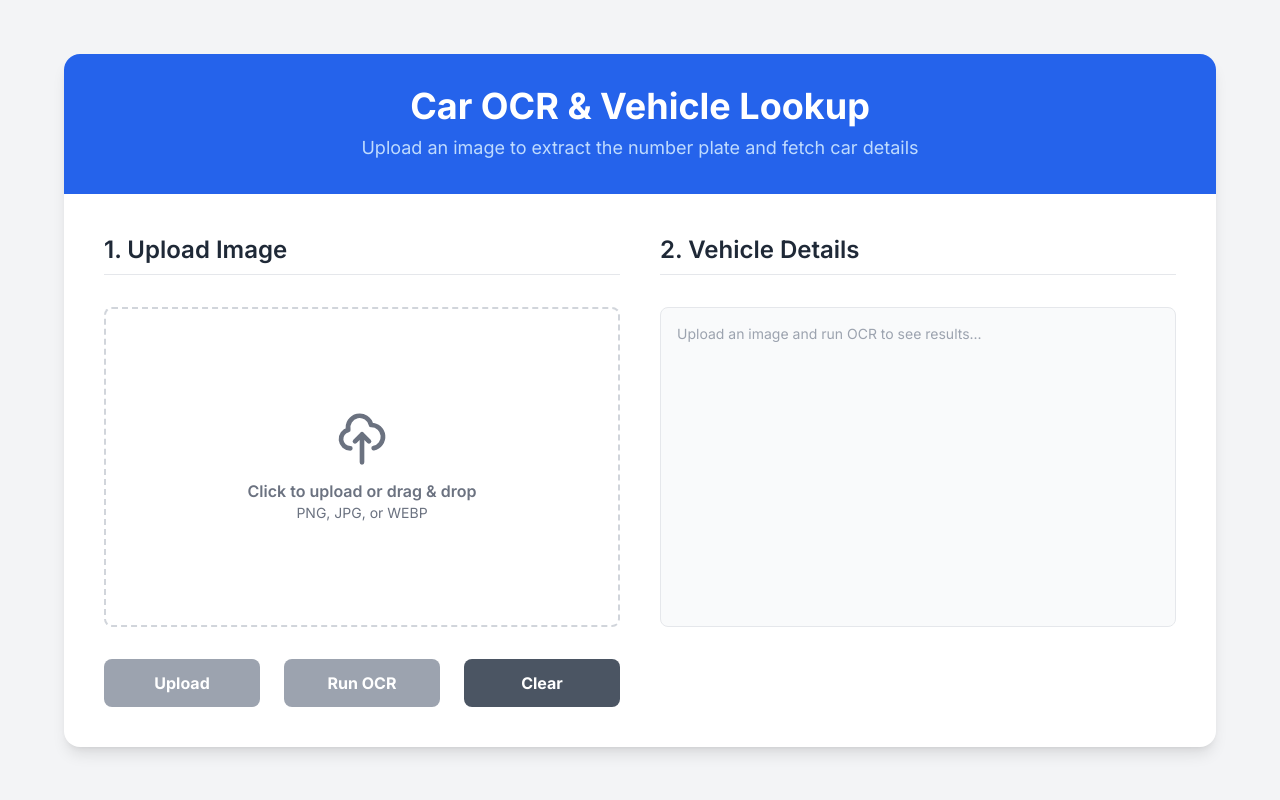
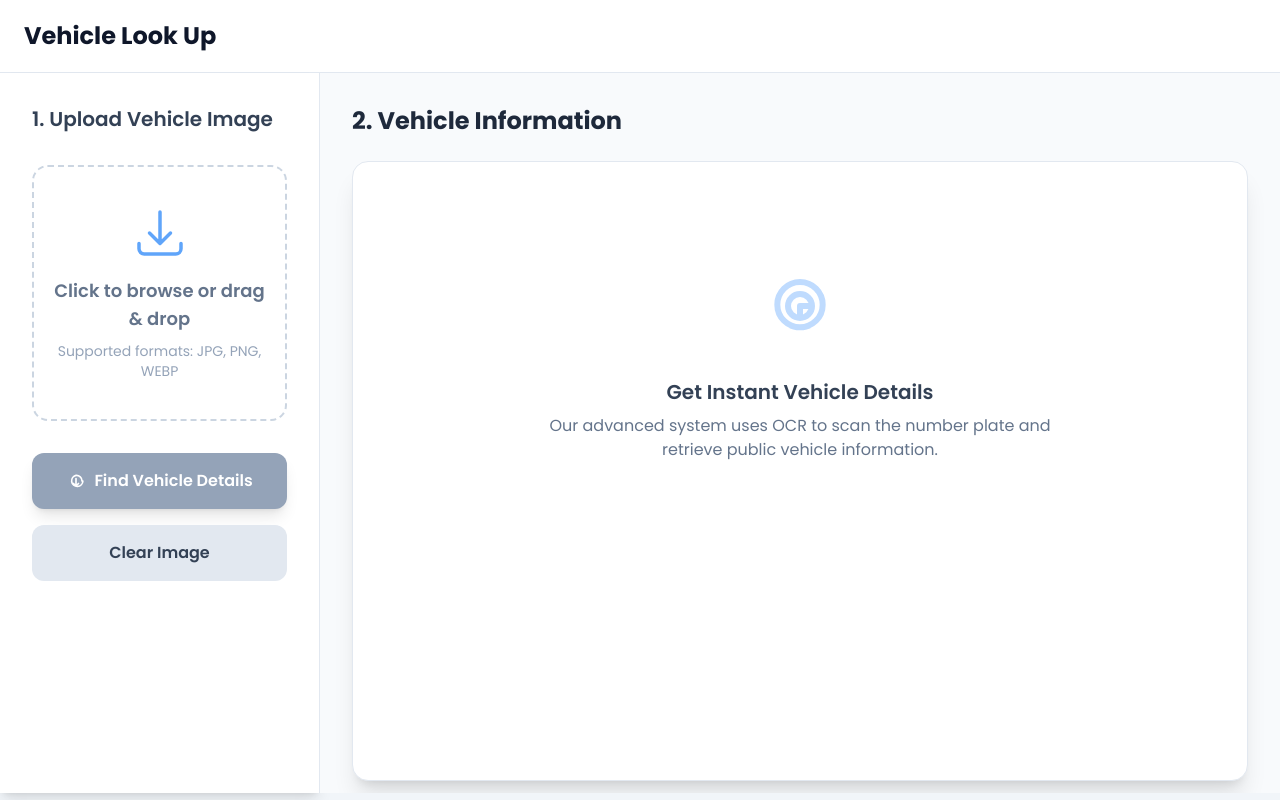
Before and after one commit to Abhay117004/PR, a Flask app: page / in a window 1280 px wide. Run offline with Flask 3, Linux system fonts and the light colour scheme; some libraries are stand-ins or nearby versions.

Commit message:
updates to the code

```diff
--- a/templates/image_upload.html
+++ b/templates/image_upload.html
@@ -1,75 +1,76 @@
 <!DOCTYPE html>
 <html lang="en">
 <head>
-    <meta charset="UTF-8">
-    <meta name="viewport" content="width=device-width, initial-scale=1.0">
-    <title>Car OCR & Vehicle Lookup</title>
-    <link href="https://fonts.googleapis.com/css2?family=Inter:wght@400;500;600;700&display=swap" rel="stylesheet">
+  <meta charset="UTF-8" />
+  <meta name="viewport" content="width=device-width, initial-scale=1.0" />
+  <title>Vehicle Lookup</title>
+  <link href="https://fonts.googleapis.com/css2?family=Poppins:wght@400;500;600;700&display=swap" rel="stylesheet" />
   <script src="https://cdn.tailwindcss.com"></script>
   <style>
-        body { font-family: 'Inter', sans-serif; }
-        .upload-area.drag-over { border-color:#3b82f6;background:#eff6ff; }
-        .loader {
-            width: 64px;
-            height: 64px;
-            border: 6px solid #d1d5db;
-            border-bottom-color: #3b82f6;
-            border-radius: 50%;
-            display: inline-block;
-            animation: rotation 1s linear infinite;
-        }
-        @keyframes rotation {0%{transform:rotate(0deg);}100%{transform:rotate(360deg);}}
+    body { font-family: 'Poppins', sans-serif; }
+    .upload-area.drag-over { border-color: #3b82f6; background-color: #e0f2fe; }
+    .loader-spinner { width: 56px; height: 56px; border: 6px solid #e2e8f0; border-bottom-color: #1e40af; border-radius: 50%; animation: rotation 1s linear infinite; }
+    @keyframes rotation { 0% { transform: rotate(0deg); } 100% { transform: rotate(360deg); } }
+    @keyframes toast-in { from { transform: translateX(100%); opacity: 0; } to { transform: translateX(0); opacity: 1; } }
+    @keyframes toast-out { from { transform: translateX(0); opacity: 1; } to { transform: translateX(100%); opacity: 0; } }
+    .toast-in { animation: toast-in 0.5s forwards; }
+    .toast-out { animation: toast-out 0.5s forwards; }
+    .pulse-button { animation: pulse-glow 2s cubic-bezier(0.4, 0, 0.6, 1) infinite; }
+    @keyframes pulse-glow { 0%, 100% { box-shadow: 0 0 0 0 rgba(29, 78, 216, 0.7); } 50% { box-shadow: 0 0 0 10px rgba(29, 78, 216, 0); } }
   </style>
 </head>
-<body class="bg-gray-100 flex items-center justify-center min-h-screen p-6">
-
-<div class="w-full max-w-6xl bg-white rounded-2xl shadow-lg overflow-hidden">
-    <header class="bg-blue-600 text-white p-8 text-center">
-        <h1 class="text-4xl font-bold">Car OCR & Vehicle Lookup</h1>
-        <p class="mt-2 text-blue-200 text-lg">Upload an image to extract the number plate and fetch car details</p>
+<body class="bg-slate-100 text-slate-800 antialiased">
+  <header class="w-full bg-white shadow-md border-b border-slate-200 px-6 py-5 flex items-center justify-between">
+    <div class="flex items-center gap-3">
+      <h1 class="text-2xl font-bold text-slate-900">Vehicle Look Up</h1>
+    </div>
   </header>
 
-    <main class="p-8 md:p-10 grid md:grid-cols-2 gap-10">
-        <!-- Upload & Preview -->
-        <div class="flex flex-col space-y-8">
-            <h2 class="text-2xl font-semibold text-gray-800 border-b pb-2">1. Upload Image</h2>
-
-            <label id="upload-area" for="image-input"
-                   class="upload-area relative flex flex-col items-center justify-center w-full h-80 border-2 border-dashed border-gray-300 rounded-lg cursor-pointer transition-colors duration-200 hover:bg-gray-50">
-                <div id="upload-instructions" class="flex flex-col items-center text-gray-500">
-                    <svg class="w-14 h-14 mb-3" fill="none" stroke="currentColor" viewBox="0 0 24 24">
-                        <path stroke-linecap="round" stroke-linejoin="round" stroke-width="2"
-                              d="M7 16a4 4 0 01-.88-7.903A5 5 0 1115.9 6L16 6a5 5 0 011 9.9M15 13l-3-3m0 0l-3 3m3-3v12"></path>
-                    </svg>
-                    <p class="font-semibold">Click to upload or drag & drop</p>
-                    <p class="text-sm">PNG, JPG, or WEBP</p>
+  <div id="app" class="flex flex-col lg:flex-row h-[calc(100vh-80px)]">
+    <aside class="w-full lg:w-1/3 xl:w-1/4 bg-white border-r border-slate-200 flex flex-col p-8 space-y-8 shadow-lg">
+      <h2 class="text-xl font-semibold text-slate-700">1. Upload Vehicle Image</h2>
+      <label id="upload-area" for="image-input" class="upload-area relative flex flex-col items-center justify-center w-full min-h-[16rem] bg-white border-2 border-dashed border-slate-300 rounded-2xl cursor-pointer transition-all duration-300 hover:border-blue-600 hover:bg-blue-50">
+        <div id="upload-instructions" class="flex flex-col items-center text-slate-500 text-center p-4">
+          <svg class="w-14 h-14 mb-4 text-blue-400" fill="none" stroke="currentColor" viewBox="0 0 24 24"><path stroke-linecap="round" stroke-linejoin="round" stroke-width="1.5" d="M3 16.5v2.25A2.25 2.25 0 005.25 21h13.5A2.25 2.25 0 0021 18.75V16.5M16.5 12L12 16.5m0 0L7.5 12m4.5 4.5V3"/></svg>
+          <p class="font-semibold text-lg">Click to browse or drag & drop</p>
+          <p class="text-sm mt-2 text-slate-400">Supported formats: JPG, PNG, WEBP</p>
         </div>
-                <div id="image-preview-container" class="hidden absolute inset-0 p-2">
-                    <img id="image-preview" src="#" alt="Preview" class="w-full h-full object-contain rounded-md"/>
+        <div id="image-preview-container" class="hidden absolute inset-0 p-4">
+          <img id="image-preview" src="#" alt="Image Preview" class="w-full h-full object-contain rounded-xl border border-slate-200" />
         </div>
       </label>
-            <input type="file" id="image-input" class="hidden" accept="image/png,image/jpeg,image/webp">
+      <input type="file" id="image-input" class="hidden" accept="image/png,image/jpeg,image/webp" />
 
-            <div class="flex items-center space-x-6">
-                <button id="upload-btn" class="flex-1 bg-blue-600 text-white font-bold py-3 px-4 rounded-lg hover:bg-blue-700 disabled:bg-gray-400" disabled>Upload</button>
-                <button id="ocr-btn" class="flex-1 bg-green-600 text-white font-bold py-3 px-4 rounded-lg hover:bg-green-700 disabled:bg-gray-400" disabled>Run OCR</button>
-                <button id="clear-btn" class="flex-1 bg-gray-600 text-white font-bold py-3 px-4 rounded-lg hover:bg-gray-700">Clear</button>
+      <div class="space-y-4">
+        <button id="ocr-btn" disabled class="w-full flex items-center justify-center gap-2 bg-blue-700 text-white font-semibold py-4 px-6 rounded-xl hover:bg-blue-800 disabled:bg-slate-400 disabled:cursor-not-allowed transition-all duration-300 shadow-lg hover:shadow-xl">
+          <svg class="w-5 h-5" fill="none" stroke="currentColor" viewBox="0 0 24 24"><path stroke-linecap="round" stroke-linejoin="round" stroke-width="2" d="M15 15l-3 3m0 0l-3-3m3 3V9m8.25 3A6.75 6.75 0 1112 5.25a6.75 6.75 0 017.25 6.75z"/></svg>
+          <span>Find Vehicle Details</span>
+        </button>
+        <button id="clear-btn" class="w-full bg-slate-200 text-slate-700 font-semibold py-4 px-6 rounded-xl hover:bg-slate-300 disabled:bg-slate-400 transition-all duration-300">Clear Image</button>
+      </div>
+    </aside>
+
+    <main class="flex-grow bg-slate-50 p-8 overflow-y-auto">
+      <h2 class="text-2xl font-bold text-slate-800 mb-6">2. Vehicle Information</h2>
+      <div id="results-container" class="relative w-full min-h-[calc(100vh-180px)] bg-white border border-slate-200 rounded-2xl p-8 shadow-xl">
+        <div id="loader-overlay" class="hidden absolute inset-0 bg-white/80 backdrop-blur-sm items-center justify-center z-10 rounded-2xl">
+          <div class="flex flex-col items-center">
+            <div class="loader-spinner"></div>
+            <p class="mt-4 text-slate-600 font-medium text-lg">Analyzing image, please wait...</p>
           </div>
         </div>
-
-        <!-- OCR Results -->
-        <div class="flex flex-col space-y-8">
-            <h2 class="text-2xl font-semibold text-gray-800 border-b pb-2">2. Vehicle Details</h2>
-
-            <div class="relative w-full h-80 bg-gray-50 border border-gray-200 rounded-lg p-4 overflow-auto">
-                <div id="loader" class="loader hidden absolute inset-0 flex items-center justify-center"></div>
-                <div id="results" class="text-sm text-gray-700 space-y-2">
-                    <p class="text-gray-400" id="placeholder">Upload an image and run OCR to see results...</p>
+        <div id="results-content">
+          <div id="placeholder" class="flex flex-col items-center justify-center h-full text-center text-slate-500 py-16">
+            <svg class="w-24 h-24 text-blue-200" fill="none" stroke="currentColor" viewBox="0 0 24 24"><path stroke-linecap="round" stroke-linejoin="round" stroke-width="1.5" d="M12 6.001c-3.13 0-5.67 2.54-5.67 5.67s2.54 5.67 5.67 5.67 5.67-2.54 5.67-5.67-2.54-5.67-5.67-5.67zM12 9a3 3 0 100 6 3 3 0 000-6zM15 12h-3v3"/></svg>
+            <h3 class="mt-6 text-xl font-semibold text-slate-700">Get Instant Vehicle Details</h3>
+            <p class="mt-2 max-w-lg text-slate-500">Our advanced system uses OCR to scan the number plate and retrieve public vehicle information.</p>
           </div>
         </div>
       </div>
     </main>
   </div>
+
+  <div id="toast-container" class="fixed top-5 right-5 z-50 space-y-3"></div>
 
   <script>
     const uploadArea = document.getElementById('upload-area');
@@ -77,160 +78,209 @@
     const uploadInstructions = document.getElementById('upload-instructions');
     const imagePreviewContainer = document.getElementById('image-preview-container');
     const imagePreview = document.getElementById('image-preview');
-    const uploadBtn = document.getElementById('upload-btn');
     const ocrBtn = document.getElementById('ocr-btn');
     const clearBtn = document.getElementById('clear-btn');
-    const loader = document.getElementById('loader');
-    const results = document.getElementById('results');
+    const loaderOverlay = document.getElementById('loader-overlay');
+    const resultsContent = document.getElementById('results-content');
     const placeholder = document.getElementById('placeholder');
+    const toastContainer = document.getElementById('toast-container');
 
     let currentFile = null;
+    let lastUploadedFilename = null;
 
-    // File selection
-    imageInput.addEventListener('change', e => {
-        const file = e.target.files[0];
-        if (file) handleFile(file);
-    });
-
-    uploadArea.addEventListener('dragover', e => { e.preventDefault(); uploadArea.classList.add('drag-over'); });
-    uploadArea.addEventListener('dragleave', () => uploadArea.classList.remove('drag-over'));
-    uploadArea.addEventListener('drop', e => {
-        e.preventDefault();
-        uploadArea.classList.remove('drag-over');
-        const file = e.dataTransfer.files[0];
-        if (file && file.type.startsWith('image/')) {
-            imageInput.files = e.dataTransfer.files;
-            handleFile(file);
-        }
-    });
-
-    uploadBtn.addEventListener('click', () => {
-        if (!currentFile) return;
-        const formData = new FormData();
-        formData.append('image', currentFile);
-
-        setLoading(true);
-        fetch('/upload', { method: 'POST', body: formData })
-            .then(res => res.json())
-            .then(data => {
-                setLoading(false);
-                if (data.message) {
-                    placeholder.style.display = 'none';
-                    results.innerHTML = `<p class="text-green-700">${data.message}</p>`;
+    function handleFile(file) {
+      if (!file || !file.type.startsWith('image/')) { showToast('Please select a valid image file (PNG, JPG, WEBP).', 'error'); return; }
+      currentFile = file;
+      const reader = new FileReader();
+      reader.onload = (e) => {
+        imagePreview.src = e.target.result;
+        uploadInstructions.style.display = 'none';
+        imagePreviewContainer.style.display = 'block';
         ocrBtn.disabled = false;
-                }
-            })
-            .catch(err => {
-                setLoading(false);
-                results.innerHTML = `<p class="text-red-600">Error uploading image.</p>`;
-                console.error(err);
-            });
-    });
-
-    ocrBtn.addEventListener('click', () => {
-        setLoading(true);
-        results.innerHTML = '';
-        placeholder.style.display = 'block';
-
-        fetch('/run-ocr', { method: 'POST' })
-            .then(res => res.json())
-            .then(data => {
-                setLoading(false);
-                placeholder.style.display = 'none';
-                let output = '';
-                let plate = "N/A";
-                let details = {};
-
-                if (data.message) {
-                    const msg = data.message;
-                    const plateMatch = msg.match(/[A-Z]{2}\d{1,2}[A-Z]{1,3}\d{3,4}/);
-                    if (plateMatch) plate = plateMatch[0];
-
-                    const jsonStart = msg.indexOf('{', msg.indexOf("[INFO]"));
-                    if (jsonStart !== -1) {
-                        const jsonString = msg.substring(jsonStart).trim();
-                        try {
-                            const parsed = JSON.parse(jsonString);
-                            details = parsed?.result?.extraction_output || {};
-                        } catch (e) { console.error("Failed to parse JSON:", e); }
-                    }
+        lastUploadedFilename = null;
+        ocrBtn.classList.add('pulse-button');
+      };
+      reader.readAsDataURL(file);
     }
 
-                output += `
-                    <div class="mb-4 p-4 bg-white border rounded-lg shadow">
-                        <h2 class="text-xl font-bold text-blue-700 mb-2">Vehicle Summary</h2>
-                        <p><strong>Plate:</strong> ${plate}</p>
-                        <p><strong>Owner:</strong> ${details.owner_name || 'N/A'}</p>
-                        <p><strong>Model:</strong> ${details.manufacturer_model || 'N/A'}</p>
-                        <p><strong>Color:</strong> ${details.colour || 'N/A'}</p>
-                        <p><strong>Fuel:</strong> ${details.fuel_type || 'N/A'}</p>
-                        <p><strong>Registration Date:</strong> ${details.registration_date || 'N/A'}</p>
-                        <p><strong>Insurance Validity:</strong> ${details.insurance_validity || 'N/A'}</p>
-                        <p><strong>Registered Place:</strong> ${details.registered_place || 'N/A'}</p>
-                        <p><strong>Status:</strong> ${details.status_verification || 'N/A'}</p>
-                    </div>
-                    <div>
-                        <h3 class="text-lg font-semibold text-gray-700 mb-2">Full API Response</h3>
-                        <pre class="whitespace-pre-wrap text-gray-800 text-sm bg-gray-100 p-3 rounded-lg overflow-x-auto">
-${data.message}
-                        </pre>
-                    </div>
-                `;
+    function setLoadingState(isLoading) {
+      if (isLoading) {
+        loaderOverlay.classList.remove('hidden');
+        loaderOverlay.classList.add('flex');
+      } else {
+        loaderOverlay.classList.add('hidden');
+        loaderOverlay.classList.remove('flex');
+      }
+      ocrBtn.disabled = isLoading;
+      clearBtn.disabled = isLoading;
+      if (isLoading) ocrBtn.classList.remove('pulse-button');
+    }
 
-                results.innerHTML = output;
-            })
-            .catch(err => {
-                setLoading(false);
-                results.innerHTML = `<p class="text-red-600">Error: ${err}</p>`;
-                console.error(err);
-            });
-    });
-
-    clearBtn.addEventListener('click', () => {
+    function resetUI() {
       currentFile = null;
+      lastUploadedFilename = null;
       imageInput.value = '';
       uploadInstructions.style.display = 'flex';
       imagePreviewContainer.style.display = 'none';
       imagePreview.src = '#';
-        uploadBtn.disabled = true;
       ocrBtn.disabled = true;
-        placeholder.style.display = 'block';
-        results.innerHTML = '';
-        results.appendChild(placeholder);
+      resultsContent.innerHTML = '';
+      resultsContent.appendChild(placeholder);
+      ocrBtn.classList.remove('pulse-button');
+      fetch('/clear-images', { method: 'POST' })
+        .then((res) => res.json())
+        .then((data) => showToast(data.message || 'Cleared successfully.', 'success'))
+        .catch(() => showToast('Failed to clear server images.', 'error'));
+    }
 
-        fetch('/clear-images', { method: 'POST' })
-            .then(res => res.json())
-            .then(data => { showPopup(data.message || "Cleared successfully", "success"); })
-            .catch(err => { console.error("Failed to clear images:", err); showPopup("Failed to clear images", "error"); });
+    function safeParseJSON(str) {
+      try { return JSON.parse(str); } catch { return null; }
+    }
+
+    function extractJsonFromMessage(msg) {
+      if (!msg || typeof msg !== 'string') return null;
+      const first = msg.indexOf('{');
+      const last = msg.lastIndexOf('}');
+      if (first === -1 || last === -1 || last < first) return null;
+      const slice = msg.slice(first, last + 1).trim();
+      const parsed = safeParseJSON(slice);
+      return parsed || null;
+    }
+
+    function normalizeDetails(payload) {
+      if (!payload) return {};
+      if (payload.rc_vehicle_no || payload.rc_version) return payload;
+      if (payload.result && payload.result.extraction_output) return payload.result.extraction_output;
+      if (payload.data && (payload.data.rc_vehicle_no || payload.data.rc_version)) return payload.data;
+      return payload;
+    }
+
+    function renderResults(data) {
+      let plate = 'N/A';
+      let details = {};
+      let rawForDisplay = '';
+
+      if (data && typeof data === 'object' && !('message' in data)) {
+        details = normalizeDetails(data);
+        rawForDisplay = JSON.stringify(data, null, 2);
+      } else {
+        const msg = typeof data?.message === 'string' ? data.message : '';
+        rawForDisplay = msg || '';
+        if (msg) {
+          const plateMatch = msg.match(/[A-Z]{2}[ -]?[0-9]{1,2}[ -]?[A-Z]{1,3}[ -]?[0-9]{1,4}/);
+          if (plateMatch) plate = plateMatch[0].replace(/\s+/g, '');
+          const extracted = extractJsonFromMessage(msg);
+          if (extracted) details = normalizeDetails(extracted);
+        }
+      }
+
+      plate = details.rc_vehicle_no || plate || 'N/A';
+
+      const out = {
+        plate: plate || 'N/A',
+        owner: details.rc_owner_name || details.owner_name || 'N/A',
+        makeModel: [details.rc_maker_desc, details.rc_maker_model].filter(Boolean).join(' ') || details.manufacturer_model || 'N/A',
+        colour: details.colour || details.rc_color || 'N/A',
+        fuel: details.rc_fuel_desc || details.fuel_type || 'N/A',
+        regDate: details.rc_regn_dt || details.registration_date || 'N/A',
+        insuranceUntil: details.rc_insurance_upto || details.insurance_validity || 'N/A',
+        registeredAt: details.rc_registered_at || details.registered_place || 'N/A',
+        status: details.rc_status || details.status_verification || 'N/A',
+        statusAsOn: details.rc_status_as_on || null
+      };
+
+      const outputHTML = `
+        <div class="grid grid-cols-1 lg:grid-cols-3 gap-8">
+          <div class="lg:col-span-1 bg-white p-8 rounded-2xl border border-slate-200 shadow-sm">
+            <h3 class="text-2xl font-bold text-blue-700 mb-6 border-b pb-2 border-blue-200">Vehicle Summary</h3>
+            <div class="space-y-4 text-sm">
+              ${createDetailRow('Plate Number', out.plate, false, 'text-xl font-bold text-blue-900')}
+              ${createDetailRow('Owner Name', out.owner)}
+              ${createDetailRow('Make & Model', out.makeModel)}
+              ${createDetailRow('Fuel Type', out.fuel)}
+              ${createDetailRow('Registration', out.regDate)}
+              ${createDetailRow('Insurance Until', out.insuranceUntil)}
+              ${createDetailRow('Registered At', out.registeredAt)}
+              ${out.statusAsOn ? createDetailRow('Status As On', out.statusAsOn) : ''}
+            </div>
+          </div>
+          <div class="lg:col-span-2">
+            <h3 class="text-xl font-semibold text-slate-700 mb-4">Full Terminal Response</h3>
+            <pre class="whitespace-pre-wrap text-xs text-slate-700 bg-slate-100 p-6 rounded-xl border border-slate-200 max-h-[600px] overflow-auto leading-relaxed">${rawForDisplay || 'No response data.'}</pre>
+          </div>
+        </div>`;
+      resultsContent.innerHTML = outputHTML;
+    }
+
+    function createDetailRow(label, value, isStatus = false, valueClass = '') {
+      const val = (value ?? 'N/A');
+      const valStr = typeof val === 'string' ? val : JSON.stringify(val);
+      let statusClass = '';
+      if (isStatus) {
+        const norm = String(valStr).toLowerCase();
+        if (norm === 'active') statusClass = 'bg-green-100 text-green-800';
+        else if (norm !== 'n/a') statusClass = 'bg-red-100 text-red-800';
+      }
+      return `
+        <div class="flex justify-between items-center py-2">
+          <span class="font-medium text-slate-600">${label}:</span>
+          <span class="font-semibold text-slate-900 ${statusClass ? `px-3 py-1 rounded-full text-xs font-bold ${statusClass}` : valueClass}">${valStr || 'N/A'}</span>
+        </div>`;
+    }
+
+    function showToast(message, type = 'success') {
+      const bgColor = type === 'success' ? 'bg-green-600' : 'bg-red-600';
+      const icon = type === 'success'
+        ? '<svg class="w-5 h-5" fill="none" stroke="currentColor" viewBox="0 0 24 24"><path stroke-linecap="round" stroke-linejoin="round" stroke-width="2" d="M5 13l4 4L19 7"/></svg>'
+        : '<svg class="w-5 h-5" fill="none" stroke="currentColor" viewBox="0 0 24 24"><path stroke-linecap="round" stroke-linejoin="round" stroke-width="2" d="M6 18L18 6M6 6l12 12"/></svg>';
+      const toast = document.createElement('div');
+      toast.className = `flex items-center gap-3 text-white px-4 py-3 rounded-lg shadow-xl toast-in ${bgColor}`;
+      toast.innerHTML = `${icon}<span>${message}</span>`;
+      toastContainer.appendChild(toast);
+      setTimeout(() => {
+        toast.classList.remove('toast-in');
+        toast.classList.add('toast-out');
+        toast.addEventListener('animationend', () => toast.remove());
+      }, 4000);
+    }
+
+    imageInput.addEventListener('change', (e) => { const file = e.target.files[0]; if (file) handleFile(file); });
+    uploadArea.addEventListener('dragover', (e) => { e.preventDefault(); uploadArea.classList.add('drag-over'); });
+    uploadArea.addEventListener('dragleave', () => uploadArea.classList.remove('drag-over'));
+    uploadArea.addEventListener('drop', (e) => {
+      e.preventDefault();
+      uploadArea.classList.remove('drag-over');
+      const file = e.dataTransfer.files && e.dataTransfer.files[0];
+      if (file) handleFile(file);
     });
 
-    function showPopup(message, type = "success") {
-        const popup = document.createElement('div');
-        popup.textContent = message;
-        popup.className = `fixed top-5 right-5 px-4 py-2 rounded shadow-lg z-50 text-white
-            ${type === "success" ? "bg-green-600" : "bg-red-600"}`;
-        document.body.appendChild(popup);
-        setTimeout(() => popup.remove(), 3000);
+    clearBtn.addEventListener('click', resetUI);
+
+    document.getElementById('ocr-btn').addEventListener('click', async () => {
+      if (!currentFile) { showToast('No file selected for analysis.', 'error'); return; }
+      setLoadingState(true);
+      resultsContent.innerHTML = '';
+      try {
+        if (lastUploadedFilename !== currentFile.name) {
+          const formData = new FormData();
+          formData.append('image', currentFile);
+          const uploadResponse = await fetch('/upload', { method: 'POST', body: formData });
+          if (!uploadResponse.ok) throw new Error('Image upload failed.');
+          const uploadData = await uploadResponse.json();
+          showToast(uploadData.message || 'Image uploaded successfully.', 'success');
+          lastUploadedFilename = currentFile.name;
         }
-
-    function handleFile(file) {
-        currentFile = file;
-        const reader = new FileReader();
-        reader.onload = e => {
-            imagePreview.src = e.target.result;
-            uploadInstructions.style.display = 'none';
-            imagePreviewContainer.style.display = 'block';
-            uploadBtn.disabled = false;
-            ocrBtn.disabled = true;
-        };
-        reader.readAsDataURL(file);
+        const ocrResponse = await fetch('/run-ocr', { method: 'POST' });
+        if (!ocrResponse.ok) throw new Error('OCR process failed.');
+        const ocrData = await ocrResponse.json();
+        renderResults(ocrData);
+      } catch (error) {
+        resultsContent.innerHTML = `<p class="text-red-600 font-medium text-center">${error.message}</p>`;
+        showToast('An error occurred during analysis.', 'error');
+      } finally {
+        setLoadingState(false);
       }
-
-    function setLoading(state) {
-        loader.classList.toggle('hidden', !state);
-        uploadBtn.disabled = state;
-        ocrBtn.disabled = state;
-    }
+    });
   </script>
 </body>
 </html>
```
Also changed, not shown: api_call.py (+14 -19 lines). Lines whose indentation alone changed are shown as unchanged.
